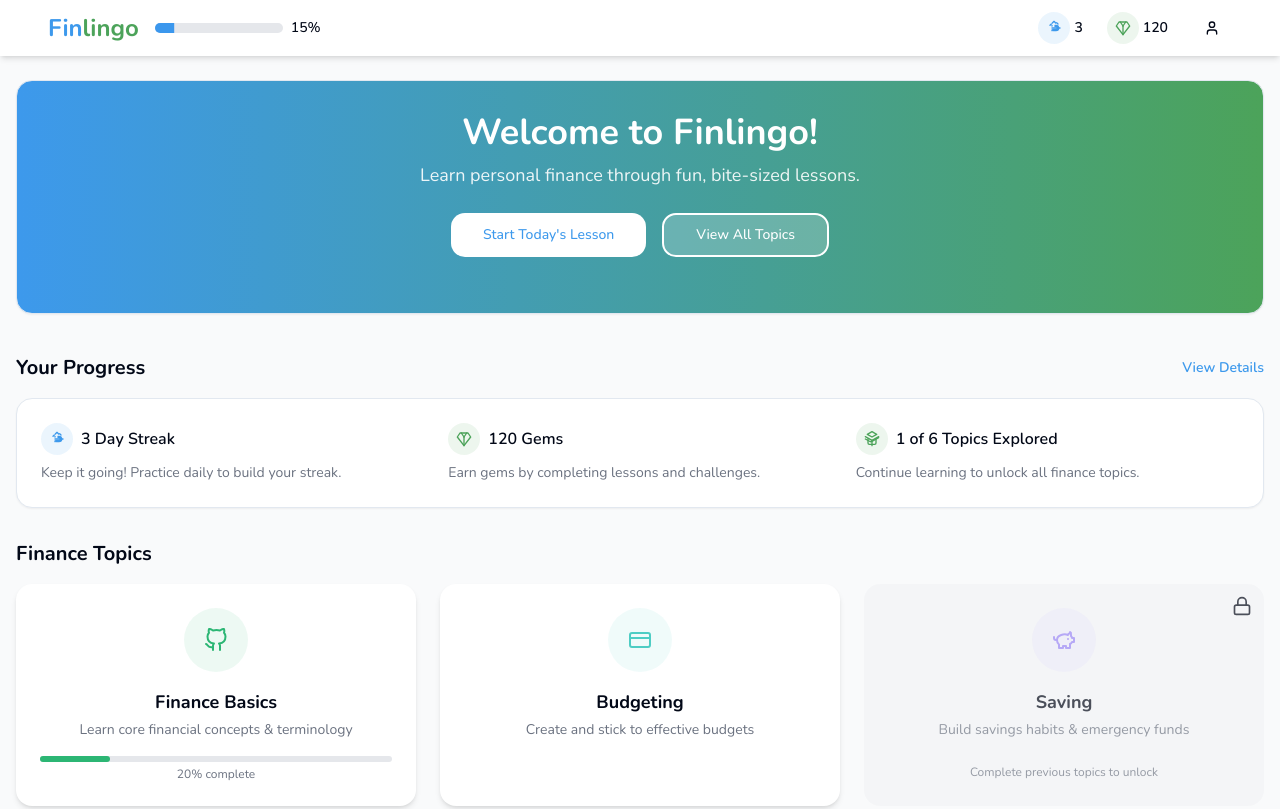
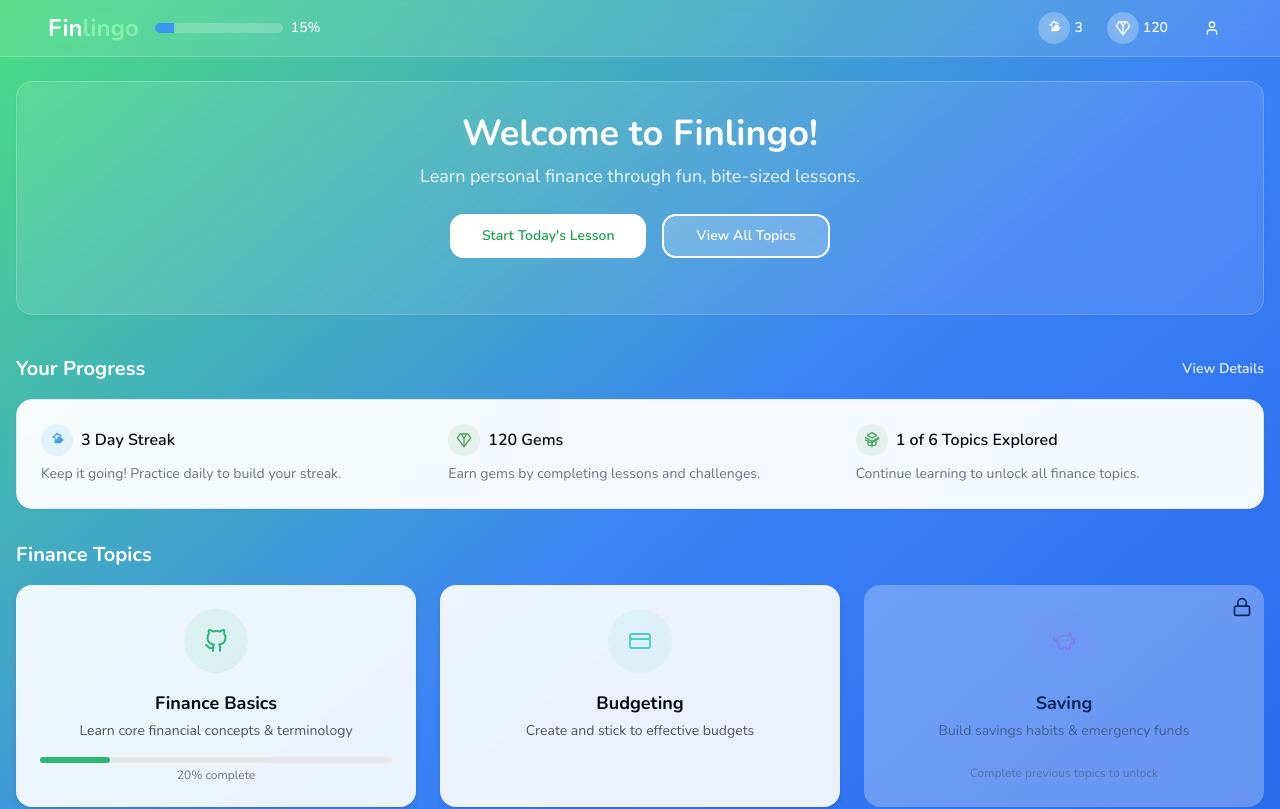
Before and after one commit to AlexanderBaert1/funlingo-learn-finance, a React (Vite) app: page / in a window 1280 px wide. Shown: the top 809 px of the page. Built offline with nearby package versions, Linux system fonts and the light colour scheme.

Commit message:
Refactor: Apply logo-based styling
Adjusted the website's color scheme and design elements to match the provided logo.

```diff
--- a/src/components/navbar.tsx
+++ b/src/components/navbar.tsx
@@ -14,18 +14,18 @@ export function Navbar({ progress = 0, streak = 0, gems = 0 }: NavbarProps) {
   const [isMenuOpen, setIsMenuOpen] = useState(false);
 
   return (
-    <nav className="bg-white shadow-md py-2 px-4">
+    <nav className="bg-white/10 backdrop-blur-md border-b border-white/20 py-2 px-4">
       <div className="container mx-auto flex justify-between items-center">
         {/* Logo and Progress Section */}
         <div className="flex items-center gap-4">
           <Link to="/" className="flex items-center">
-            <span className="text-[#3D99EC] text-2xl font-bold">Fin<span className="text-[#4CA35A]">lingo</span></span>
+            <span className="text-white text-2xl font-bold">Fin<span className="text-green-300">lingo</span></span>
           </Link>
 
           {/* Daily Progress */}
           <div className="hidden sm:flex items-center gap-2">
-            <Progress value={progress} className="w-32 h-2.5 bg-gray-200" />
-            <span className="text-sm font-medium">{progress}%</span>
+            <Progress value={progress} className="w-32 h-2.5 bg-white/20" />
+            <span className="text-sm font-medium text-white">{progress}%</span>
           </div>
         </div>
 
@@ -33,8 +33,8 @@ export function Navbar({ progress = 0, streak = 0, gems = 0 }: NavbarProps) {
         <div className="flex items-center gap-6">
           {/* Streak */}
           <div className="flex items-center">
-            <div className="bg-[#3D99EC]/10 p-2 rounded-full">
-              <svg xmlns="http://www.w3.org/2000/svg" width="16" height="16" viewBox="0 0 24 24" fill="none" stroke="#3D99EC" strokeWidth="2" strokeLinecap="round" strokeLinejoin="round">
+            <div className="bg-white/20 p-2 rounded-full backdrop-blur-sm">
+              <svg xmlns="http://www.w3.org/2000/svg" width="16" height="16" viewBox="0 0 24 24" fill="none" stroke="white" strokeWidth="2" strokeLinecap="round" strokeLinejoin="round">
                 <path d="M14.5 4.5 12 2 9.5 4.5"></path>
                 <path d="m18 6-2-2"></path>
                 <path d="m8 6-2 2"></path>
@@ -44,27 +44,27 @@ export function Navbar({ progress = 0, streak = 0, gems = 0 }: NavbarProps) {
                 <path d="M9 12h12"></path>
               </svg>
             </div>
-            <span className="ml-1 font-semibold text-sm">{streak}</span>
+            <span className="ml-1 font-semibold text-sm text-white">{streak}</span>
           </div>
 
           {/* Gems */}
           <div className="flex items-center">
-            <div className="bg-[#4CA35A]/10 p-2 rounded-full">
-              <svg xmlns="http://www.w3.org/2000/svg" width="16" height="16" viewBox="0 0 24 24" fill="none" stroke="#4CA35A" strokeWidth="2" strokeLinecap="round" strokeLinejoin="round">
+            <div className="bg-white/20 p-2 rounded-full backdrop-blur-sm">
+              <svg xmlns="http://www.w3.org/2000/svg" width="16" height="16" viewBox="0 0 24 24" fill="none" stroke="white" strokeWidth="2" strokeLinecap="round" strokeLinejoin="round">
                 <path d="M6 3h12l4 6-10 13L2 9Z"></path>
                 <path d="M12 22V9"></path>
                 <path d="m12 9 4-6"></path>
                 <path d="m12 9-4-6"></path>
               </svg>
             </div>
-            <span className="ml-1 font-semibold text-sm">{gems}</span>
+            <span className="ml-1 font-semibold text-sm text-white">{gems}</span>
           </div>
 
           {/* Profile / Login Button */}
           <Button
             variant="ghost"
             size="icon"
-            className="rounded-full"
+            className="rounded-full text-white hover:bg-white/20"
             onClick={() => setIsMenuOpen(!isMenuOpen)}
           >
             <svg xmlns="http://www.w3.org/2000/svg" width="24" height="24" viewBox="0 0 24 24" fill="none" stroke="currentColor" strokeWidth="2" strokeLinecap="round" strokeLinejoin="round">
--- a/src/components/topic-card.tsx
+++ b/src/components/topic-card.tsx
@@ -22,7 +22,7 @@ export function TopicCard({ topic }: TopicCardProps) {
       className={`
         relative flex flex-col items-center p-6 rounded-2xl
         transition-transform transform hover:scale-105
-        ${topic.locked ? 'bg-gray-100 cursor-not-allowed opacity-70' : 'bg-white shadow-md hover:shadow-lg'}
+        ${topic.locked ? 'bg-white/40 cursor-not-allowed opacity-70' : 'bg-white/90 backdrop-blur-sm shadow-md hover:shadow-lg hover:bg-white/95'}
       `}
     >
       {topic.locked && (
@@ -46,7 +46,7 @@ export function TopicCard({ topic }: TopicCardProps) {
       </div>
 
       <h3 className="text-lg font-bold mb-1">{topic.title}</h3>
-      <p className="text-sm text-gray-500 text-center mb-4">{topic.description}</p>
+      <p className="text-sm text-gray-600 text-center mb-4">{topic.description}</p>
 
       {topic.progress > 0 && !topic.locked && (
         <div className="w-full bg-gray-200 rounded-full h-1.5 mb-1">
--- a/src/pages/Index.tsx
+++ b/src/pages/Index.tsx
@@ -1,4 +1,3 @@
-
 import { useState } from 'react';
 import { Link } from 'react-router-dom';
 import { Button } from "@/components/ui/button";
@@ -13,13 +12,13 @@ const Index = () => {
   const [progress, setProgress] = useState(15);
 
   return (
-    <div className="min-h-screen bg-gray-50">
+    <div className="min-h-screen bg-gradient-to-br from-green-400 via-blue-500 to-blue-600">
       <Navbar streak={streak} gems={gems} progress={progress} />
 
       <main className="container mx-auto px-4 py-6">
         {/* Hero Section */}
         <section className="mb-10">
-          <Card className="overflow-hidden bg-gradient-to-r from-finlingo-primary to-finlingo-secondary">
+          <Card className="overflow-hidden bg-white/10 backdrop-blur-sm border-white/20">
             <CardContent className="p-6 sm:p-8">
               <div className="flex flex-col items-center">
                 <div className="text-white mb-6 text-center">
@@ -29,12 +28,12 @@ const Index = () => {
                   </p>
                   <div className="flex flex-wrap gap-4 justify-center animate-slide-up" style={{animationDelay: "0.2s"}}>
                     <Link to="/topic/finance-basics">
-                      <Button size="lg" className="bg-white text-finlingo-primary hover:bg-gray-100">
+                      <Button size="lg" className="bg-white text-green-600 hover:bg-gray-100 font-semibold">
                         Start Today's Lesson
                       </Button>
                     </Link>
                     <Link to="#topics">
-                      <Button size="lg" className="bg-white/20 text-white border-2 border-white hover:bg-white hover:text-finlingo-primary transition-all">
+                      <Button size="lg" className="bg-white/20 text-white border-2 border-white hover:bg-white hover:text-blue-600 transition-all font-semibold">
                         View All Topics
                       </Button>
                     </Link>
@@ -48,10 +47,10 @@ const Index = () => {
         {/* Daily Streak */}
         <section className="mb-8">
           <div className="flex items-center justify-between mb-4">
-            <h2 className="text-xl font-bold">Your Progress</h2>
-            <Link to="/profile" className="text-finlingo-primary text-sm font-semibold">View Details</Link>
+            <h2 className="text-xl font-bold text-white">Your Progress</h2>
+            <Link to="/profile" className="text-white/90 text-sm font-semibold hover:text-white">View Details</Link>
           </div>
-          <Card>
+          <Card className="bg-white/95 backdrop-blur-sm">
             <CardContent className="p-6">
               <div className="flex flex-col sm:flex-row gap-6 sm:items-center">
                 <div className="sm:w-1/3">
@@ -110,7 +109,7 @@ const Index = () => {
         {/* Topic Cards */}
         <section id="topics">
           <div className="flex items-center justify-between mb-4">
-            <h2 className="text-xl font-bold">Finance Topics</h2>
+            <h2 className="text-xl font-bold text-white">Finance Topics</h2>
           </div>
 
           <div className="grid grid-cols-1 sm:grid-cols-2 lg:grid-cols-3 gap-6">
```
